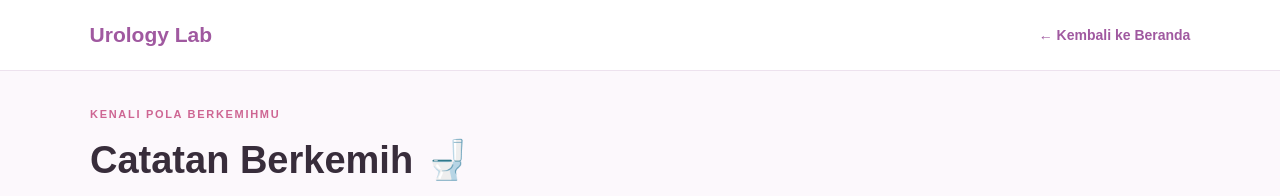
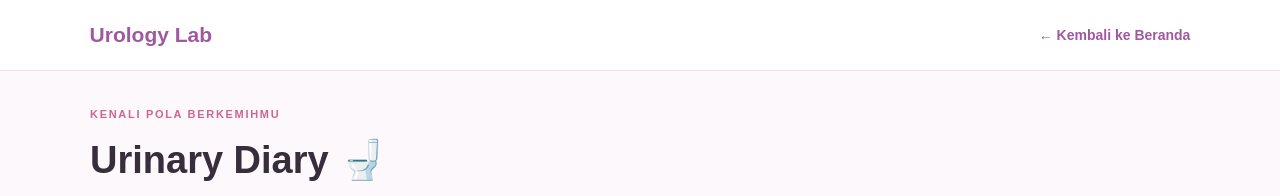
Before and after one commit to matchauciao/urology-lab, a plain HTML site: page diary.html in a window 1280 px wide. Shown: the top 196 px of the page. Drawn offline with Linux system fonts and the light colour scheme.

Commit message:
Update diary.html

```diff
--- a/diary.html
+++ b/diary.html
@@ -5,7 +5,7 @@
   <meta charset="UTF-8">
   <meta name="viewport" content="width=device-width, initial-scale=1.0">
 
-  <title>Catatan Berkemih | Urology Lab</title>
+  <title>Urinary Diary | Urology Lab</title>
 
   <link rel="stylesheet" href="css/diary.css">
   <script src="js/diary.js" defer></script>
@@ -23,7 +23,7 @@
     <!-- JUDUL HALAMAN -->
     <section class="page-heading">
       <p class="eyebrow">KENALI POLA BERKEMIHMU</p>
-      <h1>Catatan Berkemih 🚽</h1>
+      <h1>Urinary Diary 🚽</h1>
       <p>
         Catat pola berkemih, volume urine, dan gejala yang kamu
         alami untuk lebih memahami kebiasaan kandung kemihmu.
```
